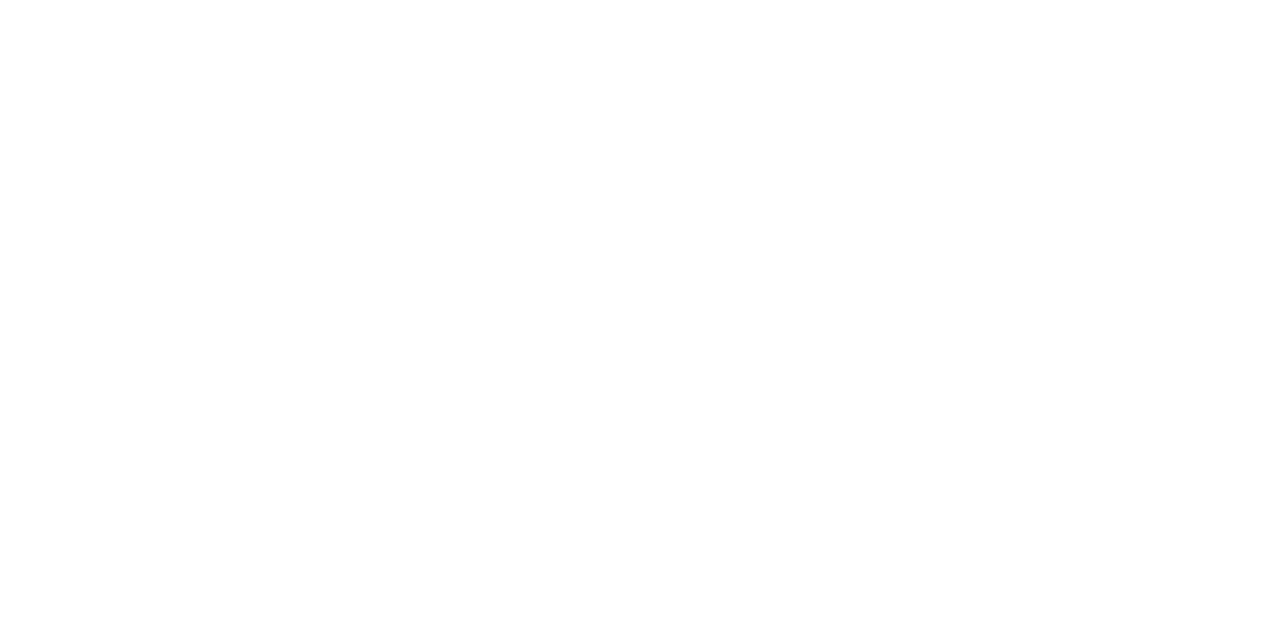
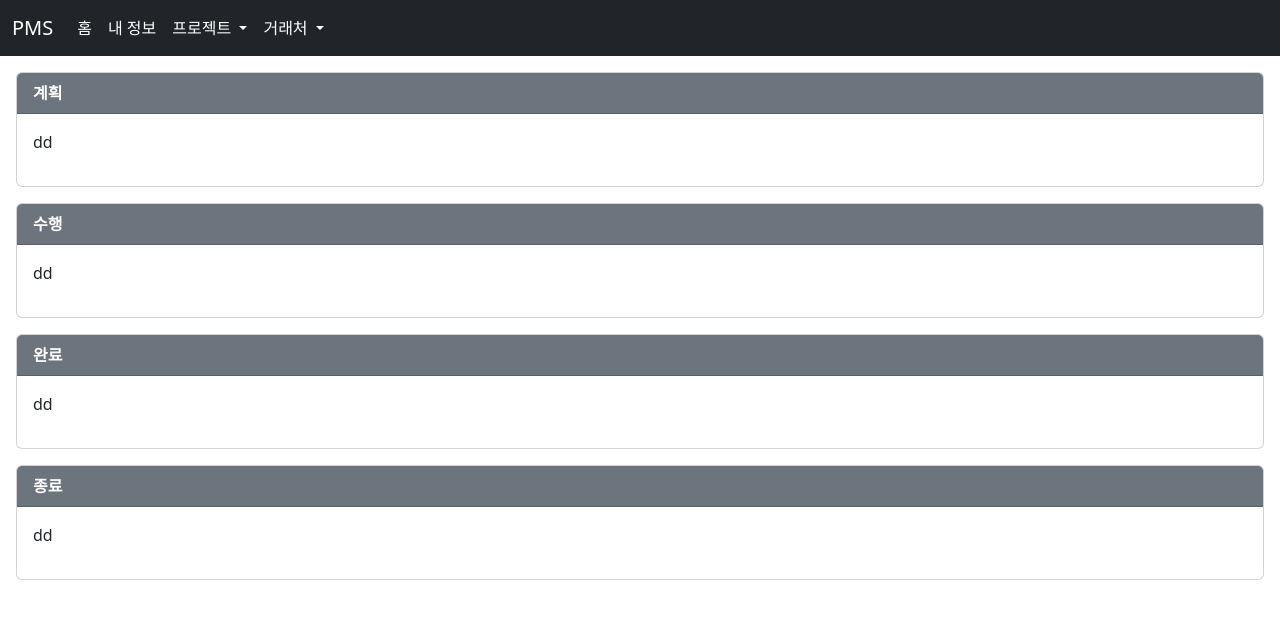
Before and after one commit to mz-DXgroup/pms-front, a Vue app: page /home in a window 1280 px wide. Before the commit this address had no page. Shown: the top 618 px of the page. Built offline with nearby package versions, Linux system fonts and the light colour scheme.

Commit message:
port 번호 변경, axios 설정

```diff
--- a/package.json
+++ b/package.json
@@ -3,11 +3,12 @@
   "version": "0.1.0",
   "private": true,
   "scripts": {
-    "serve": "vue-cli-service serve",
+    "serve": "vue-cli-service serve --port 3000",
     "build": "vue-cli-service build",
     "lint": "vue-cli-service lint"
   },
   "dependencies": {
+    "axios": "^1.6.7",
     "bootstrap": "^5.3.3",
     "core-js": "^3.8.3",
     "vue": "^3.2.13",
--- a/src/components/common/TopbarView.vue
+++ b/src/components/common/TopbarView.vue
@@ -17,9 +17,7 @@
         <div class="collapse navbar-collapse" id="navbarSupportedContent">
           <ul class="navbar-nav me-auto mb-2 mb-lg-0">
             <li class="nav-item">
-              <a class="nav-link active text-white" aria-current="page" href="/"
-                >홈</a
-              >
+              <a class="nav-link active text-white" aria-current="page" href="/home">홈</a>
             </li>
             <li class="nav-item">
               <a class="nav-link text-white" href="/mypage">내 정보</a>
@@ -30,8 +28,7 @@
                 href="#"
                 role="button"
                 data-bs-toggle="dropdown"
-                aria-expanded="false"
-              >
+                aria-expanded="false">
                 프로젝트
               </a>
               <ul class="dropdown-menu">
@@ -51,8 +48,7 @@
                 href="#"
                 role="button"
                 data-bs-toggle="dropdown"
-                aria-expanded="false"
-              >
+                aria-expanded="false">
                 거래처
               </a>
               <ul class="dropdown-menu">
--- a/src/router/index.js
+++ b/src/router/index.js
@@ -1,13 +1,23 @@
 import { createRouter, createWebHistory } from "vue-router";
-import HomeView from '../views/HomeView.vue'
+import LoginView from '../views/LoginView.vue'
 
 const router = createRouter({
   history: createWebHistory(),
   routes: [
     {
       path: '/',
+      name: 'login',
+      component: LoginView
+    },
+    {
+      path: '/join',
+      name: 'join',
+      component: () => import('../views/JoinView.vue')
+    },
+    {
+      path: '/home',
       name: 'home',
-      component: HomeView
+      component: () => import('../views/HomeView.vue')
     },
     {
       path: '/mypage',
--- a/src/views/HomeView.vue
+++ b/src/views/HomeView.vue
@@ -1,6 +1,33 @@
 <template>
   <div>
     <TopbarView />
+    <div class="card mt-3 me-3 ms-3">
+      <div class="card-header bg-secondary fw-bold text-white">계획</div>
+      <div class="card-body">
+        <p>dd</p>
+      </div>
+    </div>
+
+    <div class="card mt-3 me-3 ms-3">
+      <div class="card-header bg-secondary fw-bold text-white">수행</div>
+      <div class="card-body">
+        <p>dd</p>
+      </div>
+    </div>
+
+    <div class="card mt-3 me-3 ms-3">
+      <div class="card-header bg-secondary fw-bold text-white">완료</div>
+      <div class="card-body">
+        <p>dd</p>
+      </div>
+    </div>
+
+    <div class="card mt-3 me-3 ms-3">
+      <div class="card-header bg-secondary fw-bold text-white">종료</div>
+      <div class="card-body">
+        <p>dd</p>
+      </div>
+    </div>
   </div>
 </template>
 
```
Also changed, not shown: 1 other file (tests, documents, lock files or other folders).
